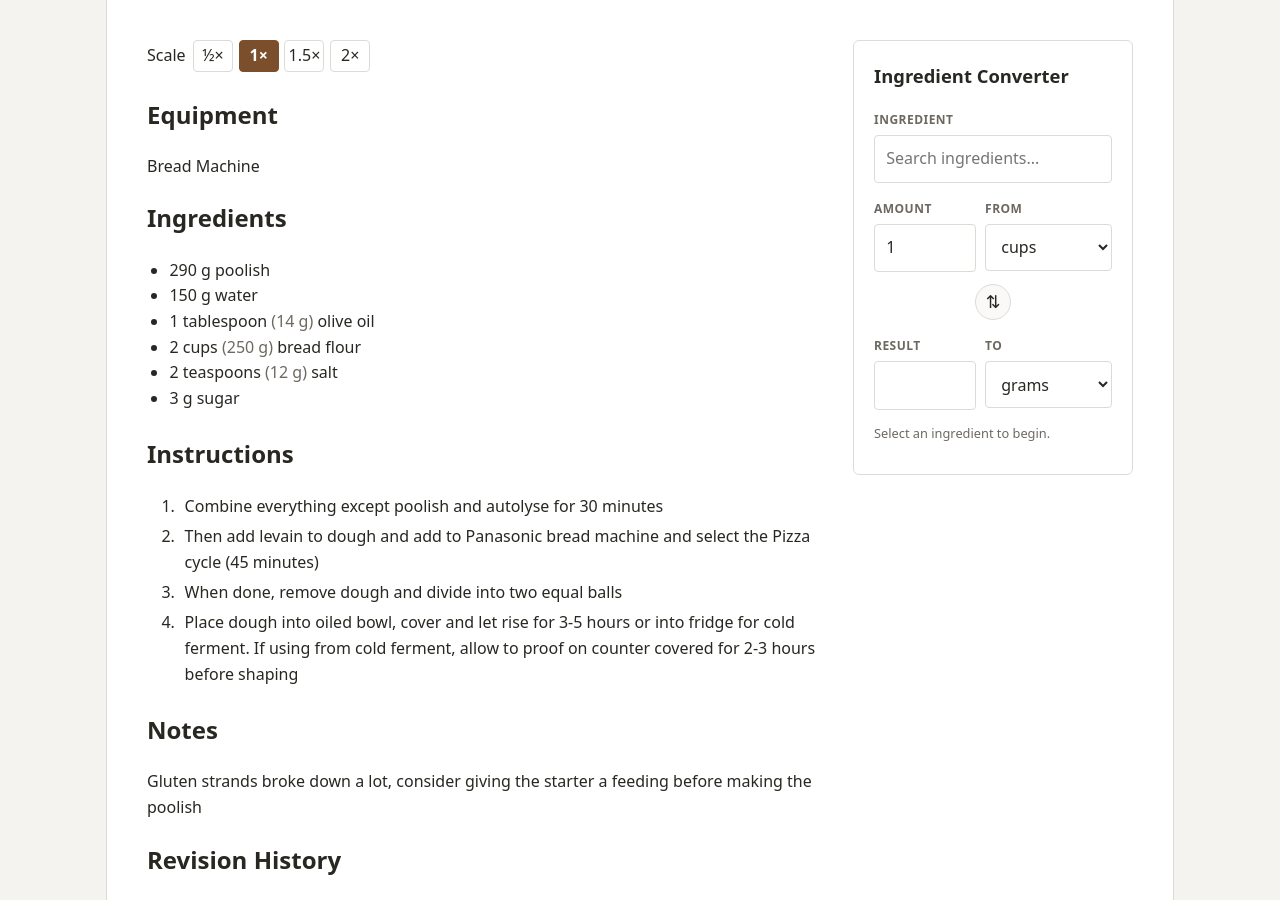
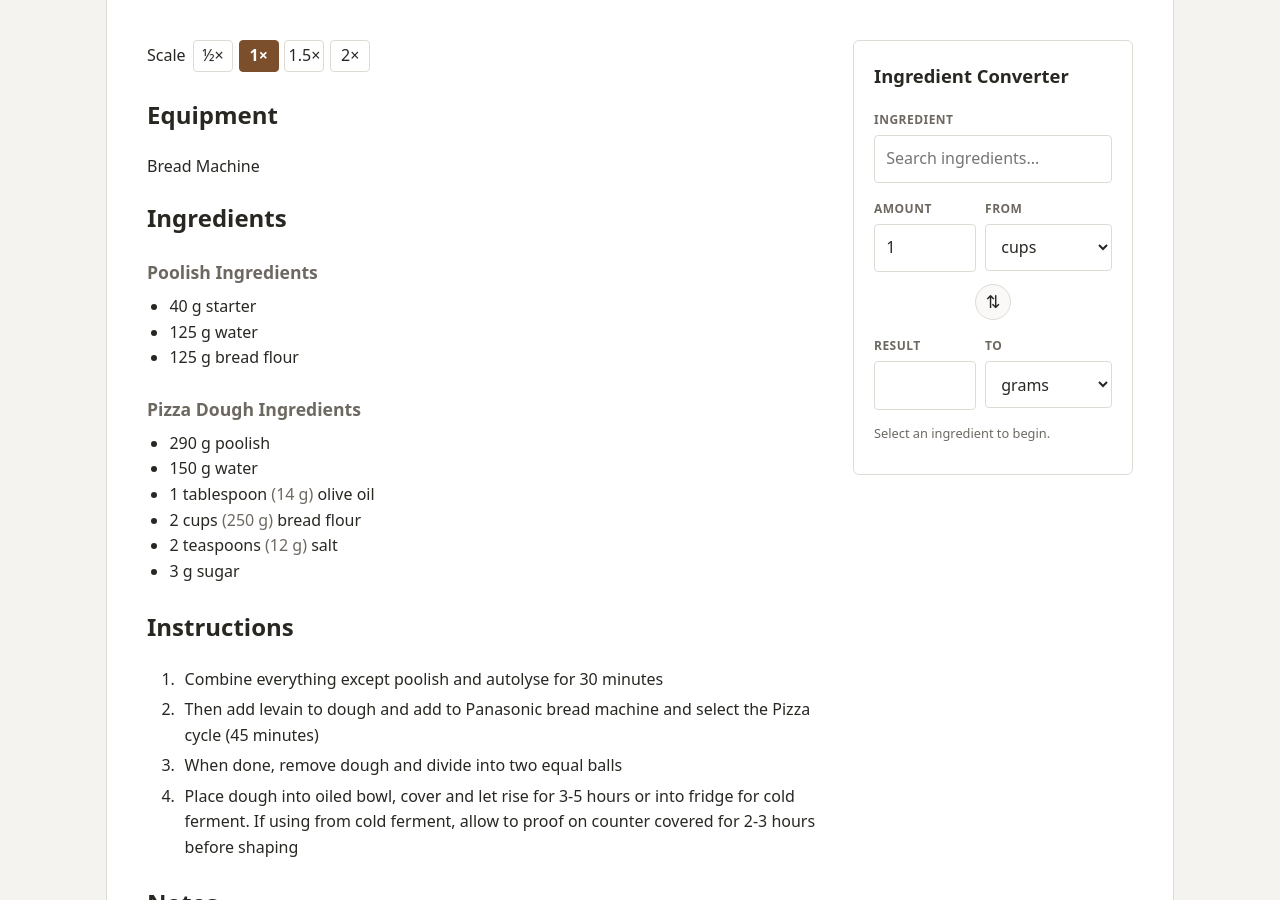
Before and after one commit to sundaycake/recipes, a Jekyll site: the page built from _recipes/pizza-dough-sourdough.md, in a window 1280 px wide and 900 px high, scrolled down 450 px. Built offline with Jekyll 4.4.1, drawn with Linux system fonts in a browser that asks for light colours.

Commit message:
Update pizza-dough-sourdough.md

```diff
--- a/_recipes/pizza-dough-sourdough.md
+++ b/_recipes/pizza-dough-sourdough.md
@@ -28,6 +28,13 @@ Bread Machine
 
 
 ## Ingredients
+
+### Poolish Ingredients
+- 40 g starter
+- 125 g water
+- 125 g bread flour
+
+### Pizza Dough Ingredients
 - 290 g poolish
 - 150 g water
 - 1 tablespoon olive oil
```
